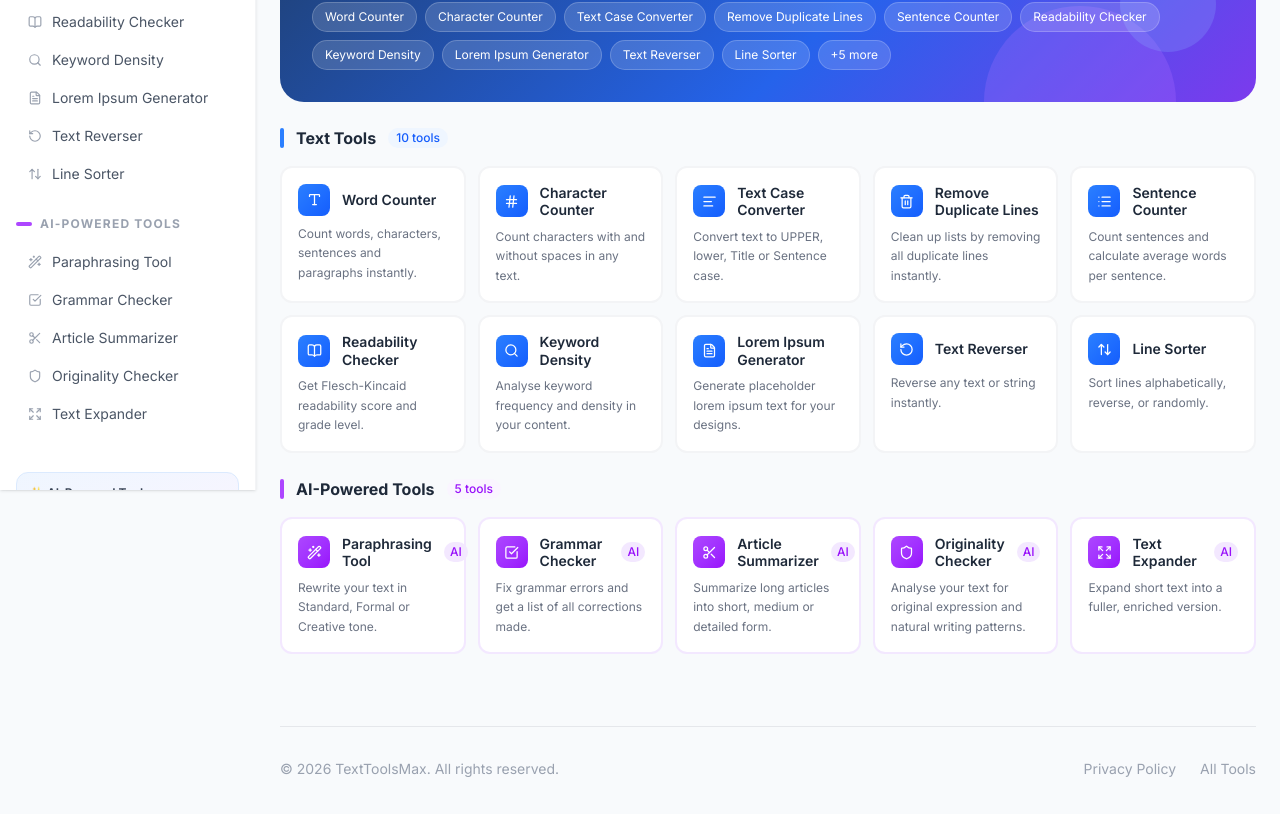
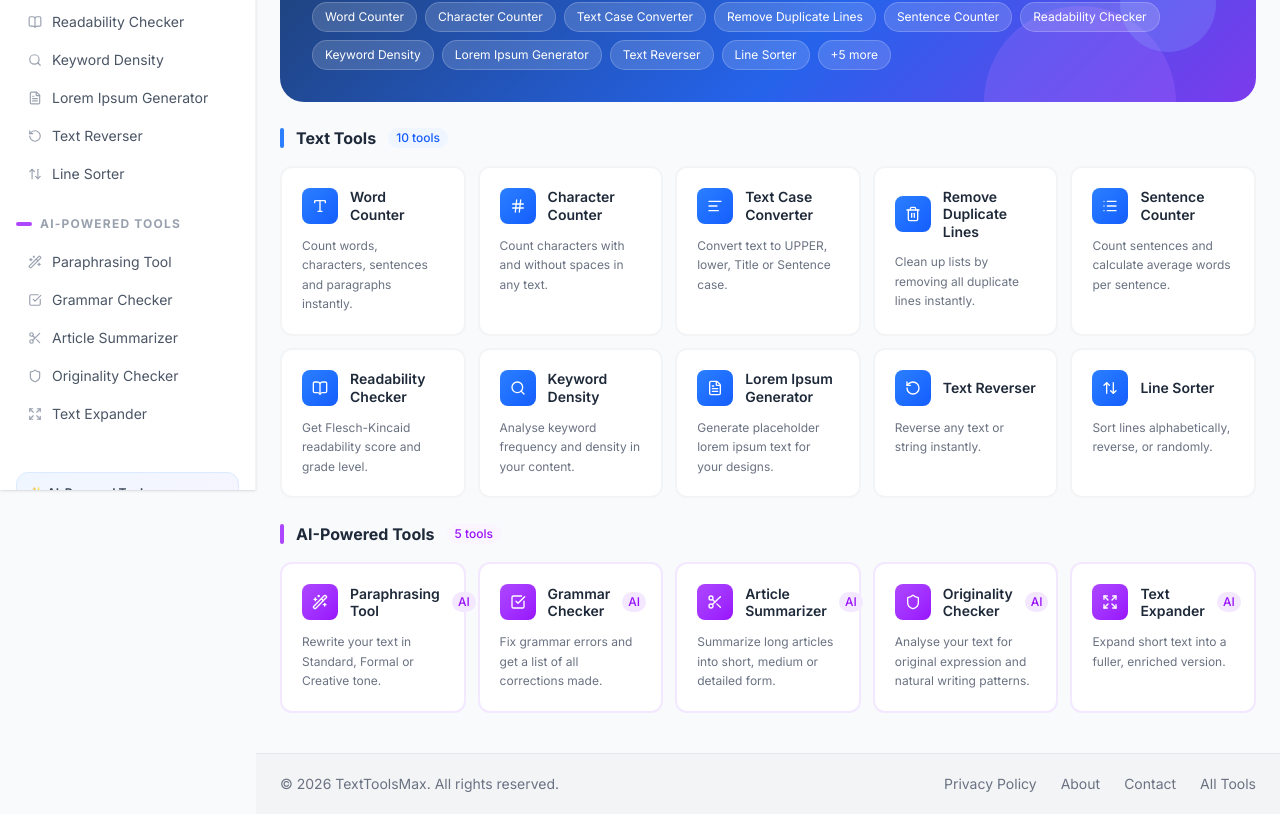
Before and after one commit to mhmugisha/textutils-pro, a Next.js app: page / in a window 1280 px wide. Shown: the part 310-1124 px from the top of the page. Built offline with nearby package versions, Linux system fonts and the light colour scheme.

Commit message:
Increase card height, styled footer with grey background

```diff
--- a/app/layout.tsx
+++ b/app/layout.tsx
@@ -23,14 +23,18 @@
         <Navbar />
         <div className="flex min-h-screen pt-20">
           <Sidebar />
-          <main className="flex-1 ml-64 min-w-0 px-6 pt-8 pb-6">
-            {children}
-            <footer className="mt-16 pt-8 border-t border-gray-200">
+          <main className="flex-1 ml-64 min-w-0 px-6 pt-8 pb-0 flex flex-col">
+            <div className="flex-1">
+              {children}
+            </div>
+            <footer className="mt-8 py-5 px-6 bg-gray-100 border-t border-gray-200 -mx-6">
               <div className="flex flex-wrap items-center justify-between gap-4">
-                <p className="text-sm text-gray-400">© 2026 TextToolsMax. All rights reserved.</p>
+                <p className="text-sm text-gray-500">© 2026 TextToolsMax. All rights reserved.</p>
                 <div className="flex items-center gap-6">
-                  <Link href="/privacy-policy" className="text-sm text-gray-400 hover:text-gray-600">Privacy Policy</Link>
-                  <Link href="/" className="text-sm text-gray-400 hover:text-gray-600">All Tools</Link>
+                  <Link href="/privacy-policy" className="text-sm text-gray-500 hover:text-gray-700">Privacy Policy</Link>
+                  <Link href="/about" className="text-sm text-gray-500 hover:text-gray-700">About</Link>
+                  <Link href="/contact" className="text-sm text-gray-500 hover:text-gray-700">Contact</Link>
+                  <Link href="/" className="text-sm text-gray-500 hover:text-gray-700">All Tools</Link>
                 </div>
               </div>
             </footer>
--- a/app/page.tsx
+++ b/app/page.tsx
@@ -36,14 +36,14 @@
 }) {
   return (
     <Link href={`/${slug}`}
-      className={`group relative bg-white rounded-xl border-2 p-4 hover:shadow-lg transition-all duration-200 hover:-translate-y-0.5 ${
+      className={`group relative bg-white rounded-xl border-2 p-5 hover:shadow-lg transition-all duration-200 hover:-translate-y-0.5 ${
         ai ? "border-purple-100 hover:border-purple-400" : "border-gray-100 hover:border-blue-400"
       }`}>
-      <div className="flex items-center gap-3 mb-2">
-        <div className={`w-8 h-8 rounded-lg flex items-center justify-center flex-shrink-0 ${
+      <div className="flex items-center gap-3 mb-3">
+        <div className={`w-9 h-9 rounded-lg flex items-center justify-center flex-shrink-0 ${
           ai ? "bg-gradient-to-br from-purple-500 to-purple-600" : "bg-gradient-to-br from-blue-500 to-blue-600"
         }`}>
-          <Icon size={15} className="text-white" />
+          <Icon size={16} className="text-white" />
         </div>
         <h3 className="font-semibold text-gray-800 text-sm group-hover:text-blue-600 transition-colors leading-tight">
           {name}
```
